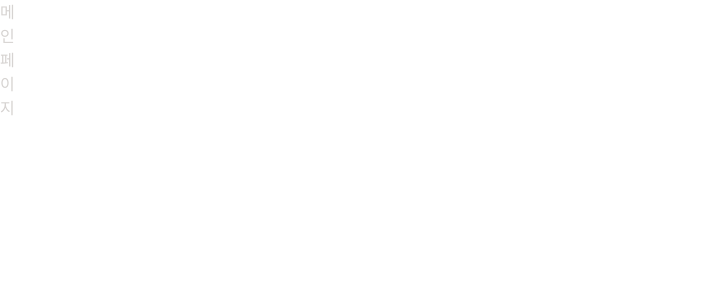
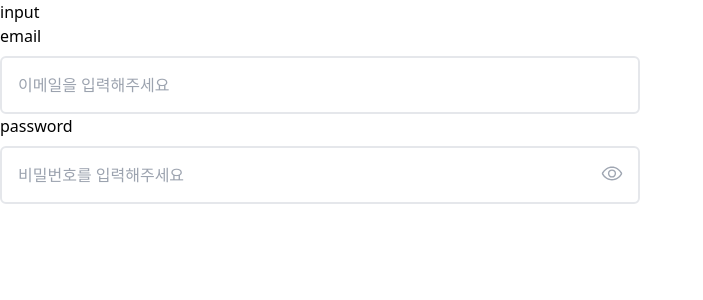
Before and after one commit to joraeng-e/trip.zip, a Next.js app: page / in a window 1280 px wide. Shown: the top 300 px of the page, without its empty margins (0-703 px from the left). Built offline with nearby package versions, Linux system fonts and the light colour scheme.

Commit message:
✨ JE-10-feat: input text, password 분기 처리

```diff
--- /dev/null
+++ b/src/components/inputs/TextInput.tsx
@@ -0,0 +1,56 @@
+import { passwordOffIcon, passwordOnIcon } from '@/libs/utils/Icon';
+import Image from 'next/image';
+import React, { useState } from 'react';
+
+type TextInputProps = {
+  type?: 'text' | 'password';
+  label: string;
+  name: string;
+  placeholder: string;
+};
+
+export default function TextInput({
+  label,
+  type,
+  name,
+  placeholder,
+}: TextInputProps) {
+  const [isVisibilityIcon, setIsVisibilityIcon] = useState(false);
+
+  const togglePasswordVisibility = () => {
+    setIsVisibilityIcon(!isVisibilityIcon);
+  };
+
+  return (
+    <div className="relative flex w-full max-w-[640px] flex-col gap-2">
+      <label htmlFor={name}>{label}</label>
+      {type === 'text' ? (
+        <input
+          type="text"
+          id={name}
+          name={name}
+          placeholder={placeholder}
+          className="h-[58px] rounded-[6px] border-2 px-4 outline-none"
+        />
+      ) : (
+        <>
+          <input
+            type={isVisibilityIcon ? 'text' : 'password'}
+            id={name}
+            name={name}
+            placeholder={placeholder}
+            className="h-[58px] rounded-[6px] border-2 px-4 outline-none"
+          />
+          <Image
+            src={isVisibilityIcon ? passwordOffIcon : passwordOnIcon}
+            width={24}
+            height={24}
+            alt="password"
+            className="absolute right-4 top-12 cursor-pointer"
+            onClick={togglePasswordVisibility}
+          />
+        </>
+      )}
+    </div>
+  );
+}
--- a/src/pages/index.tsx
+++ b/src/pages/index.tsx
@@ -1,9 +1,22 @@
+import TextInput from '@/components/inputs/TextInput';
 import React from 'react';
 
 export default function Home() {
   return (
-    <main className="flex h-2 w-3 text-ellipsis text-stone-300">
-      메인페이지
+    <main className="max-w-1200 mx-auto w-full">
+      <h1>input</h1>
+      <TextInput
+        label="email"
+        name="email"
+        type="text"
+        placeholder="이메일을 입력해주세요"
+      />
+      <TextInput
+        label="password"
+        name="password"
+        type="password"
+        placeholder="비밀번호를 입력해주세요"
+      />
     </main>
   );
 }
```
